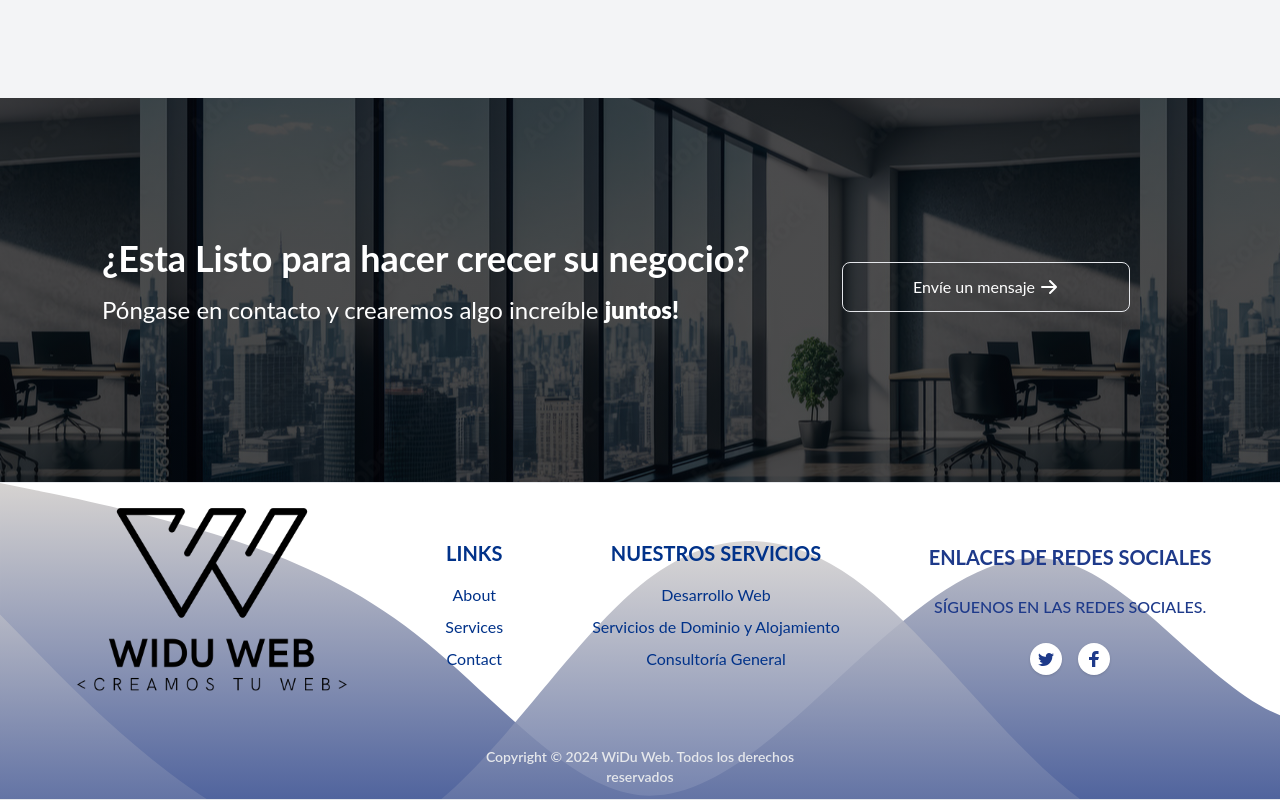
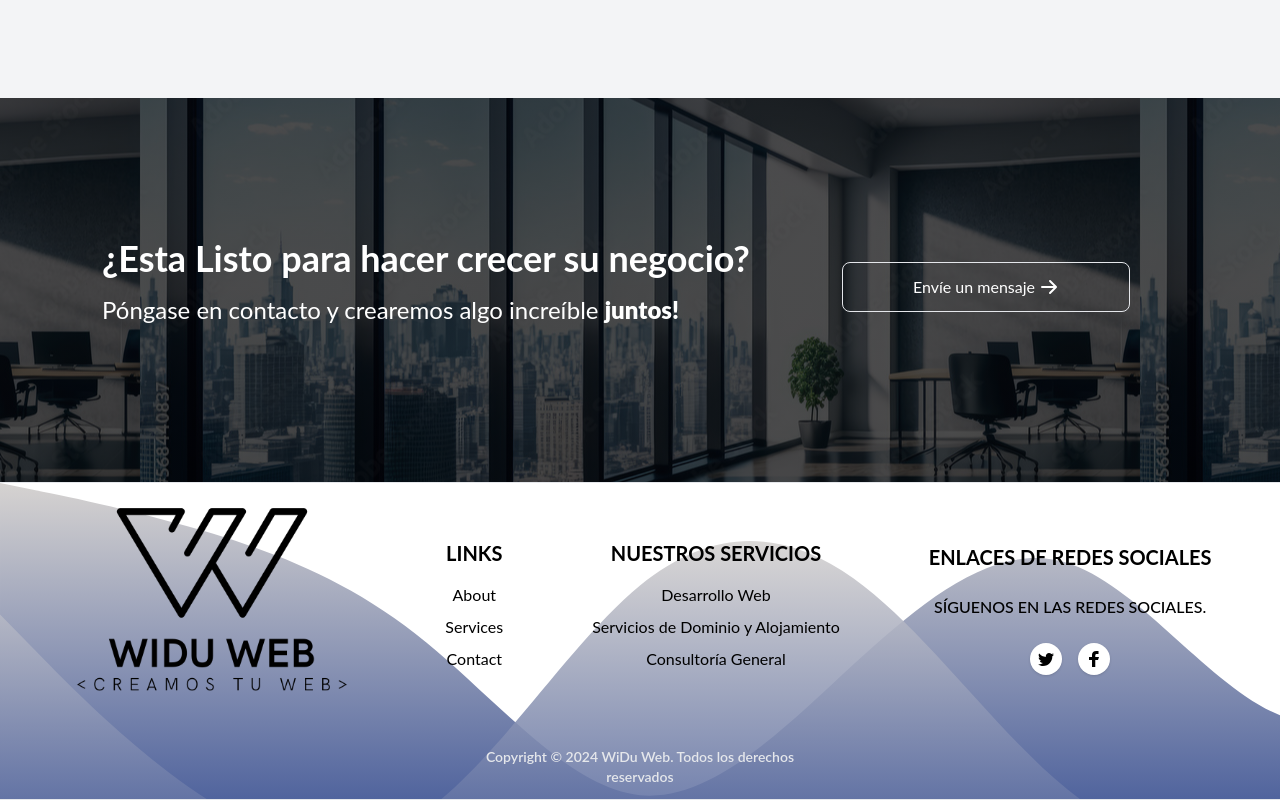
Before and after one commit to adighiero1/webbusiness, a React (Create React App) app in the folder frontend/: page / in a window 1280 px wide. Shown: the part 2558-3358 px from the top of the page. Built offline with nearby package versions, Linux system fonts and the light colour scheme.

Commit message:
cambio de color footer

```diff
--- a/frontend/src/components/Footer.js
+++ b/frontend/src/components/Footer.js
@@ -1,13 +1,116 @@
+// import React from 'react';
+// import {Link} from 'react-router-dom';
+// import { HashLink } from 'react-router-hash-link';
+// import logo from '../images/widuheader.jpg'
+// const Footer = () => {
+//     return (
+//         <>
+//             <footer>
+//                 <div className="footer max-w-full mx-auto px-4 sm:px-6 bg-gray-100 border-t border-b py-30">
+
+//                     {/* Top area: Blocks */}
+//                     <div className="flex flex-row items-center justify-around text-center">
+
+//                     {/* 1st block */}
+//                     <div className="col-span-12 lg:col-span-4">
+//                         <img alt="card img" className="rounded-t float-right duration-1000 w-72" src={logo} />
+//                     </div>
+
+//                     {/* 2nd block */}
+//                     <div className="col-span-6 md:col-span-6 lg:col-span-1 ">
+//                         <h6 className="text-[#013289] text-xl font-bold mb-4">LINKS</h6>
+//                         <ul className="text-md">
+//                         <li className="mb-2">
+//                             <HashLink to="#" className="text-[#013289] hover:text-gray-900 hover:tracking-wider transition duration-250 ease-in-out">About</HashLink>
+//                         </li>
+//                         <li className="mb-2">
+//                             <HashLink to="#" className="text-[#013289] hover:text-gray-900 hover:tracking-wider transition duration-250 ease-in-out">Services</HashLink>
+//                         </li>
+//                         <li className="mb-2">
+//                             <HashLink to="#" className="text-[#013289] hover:text-gray-900 hover:tracking-wider transition duration-250 ease-in-out">Contact</HashLink>
+//                         </li>
+//                         </ul>
+//                     </div>
+
+//                     {/* 3rd block */}
+//                     <div className="col-span-6 md:col-span-6 lg:col-span-4 ">
+//                         <h6 className="text-[#013289] text-xl font-bold mb-4">NUESTROS SERVICIOS</h6>
+//                         <ul className="text-md">
+//                         <li className="mb-2">
+//                             <Link to="#" className="text-[#013289] hover:text-gray-900 hover:tracking-wider transition duration-250 ease-in-out">Desarrollo Web</Link>
+//                         </li>
+//                         <li className="mb-2">
+//                             <Link to="#" className="text-[#013289] hover:text-gray-900 hover:tracking-wider transition duration-250 ease-in-out">Servicios de Dominio y Alojamiento</Link>
+//                         </li>
+//                         <li className="mb-2">
+//                             <Link to="#" className="text-[#013289] hover:text-gray-900 hover:tracking-wider transition duration-250 ease-in-out">Consultoría General</Link>
+//                         </li>
+//                         </ul>
+//                     </div>
+
+//                     {/* 4th block */}
+//                     <div className="col-span-12 text-center lg:col-span-3 font-bold uppercase text-blue-900">
+//                         <div className="text-xl mb-6">
+//                         Enlaces de Redes Sociales
+//                         </div>
+
+//                                 <div className="text-md font-medium mb-6">
+//                                 Síguenos en las redes sociales.
+//                                 </div>
+//                         <div className="mx-auto text-center mt-2">
+//                                 <ul className="flex justify-center mb-4 md:mb-0">
+//                                     <li>
+//                                         <Link to="#" className="flex justify-center items-center text-blue-900 hover:text-gray-500 bg-white hover:bg-white-100 rounded-full shadow transition duration-150 ease-in-out" aria-label="Twitter">
+//                                         <svg className="w-8 h-8 fill-current" viewBox="0 0 32 32" xmlns="http://www.w3.org/2000/svg">
+//                                             <path d="M24 11.5c-.6.3-1.2.4-1.9.5.7-.4 1.2-1 1.4-1.8-.6.4-1.3.6-2.1.8-.6-.6-1.5-1-2.4-1-1.7 0-3.2 1.5-3.2 3.3 0 .3 0 .5.1.7-2.7-.1-5.2-1.4-6.8-3.4-.3.5-.4 1-.4 1.7 0 1.1.6 2.1 1.5 2.7-.5 0-1-.2-1.5-.4 0 1.6 1.1 2.9 2.6 3.2-.3.1-.6.1-.9.1-.2 0-.4 0-.6-.1.4 1.3 1.6 2.3 3.1 2.3-1.1.9-2.5 1.4-4.1 1.4H8c1.5.9 3.2 1.5 5 1.5 6 0 9.3-5 9.3-9.3v-.4c.7-.5 1.3-1.1 1.7-1.8z" />
+//                                         </svg>
+//                                         </Link>
+//                                     </li>
+//                                     <li className="ml-4">
+//                                         <Link to="#" className="flex justify-center items-center text-blue-900 hover:text-gray-500 bg-white hover:bg-white-100 rounded-full shadow transition duration-150 ease-in-out" aria-label="Facebook">
+//                                         <svg className="w-8 h-8 fill-current" viewBox="0 0 32 32" xmlns="http://www.w3.org/2000/svg">
+//                                             <path d="M14.023 24L14 17h-3v-3h3v-2c0-2.7 1.672-4 4.08-4 1.153 0 2.144.086 2.433.124v2.821h-1.67c-1.31 0-1.563.623-1.563 1.536V14H21l-1 3h-2.72v7h-3.257z" />
+//                                         </svg>
+//                                         </Link>
+//                                     </li>
+//                                 </ul>
+//                             </div>
+//                     </div>
+
+//                     </div>
+
+//                     <div className="flex flex-wrap items-center md:justify-between justify-center mx-auto px-4">
+//                 <div className="w-full md:w-4/12 px-4 mx-auto text-center py-2">
+//                     <div className="text-sm text-gray-200 font-semibold py-1">
+//                     Copyright &copy; {new Date().getFullYear()}{"  "}
+//                     <HashLink
+//                         to="#"
+//                         className=" hover:text-gray-900"
+//                     >
+//                        WiDu Web
+//                     </HashLink>. Todos los derechos reservados
+//                     </div>
+//                 </div>
+//                 </div>
+
+//                 </div>
+
+//             </footer>
+//         </>
+//     )
+// }
+// export default Footer;
+
 import React from 'react';
-import {Link} from 'react-router-dom';
+import { Link } from 'react-router-dom';
 import { HashLink } from 'react-router-hash-link';
-import logo from '../images/widuheader.jpg'
+import logo from '../images/widuheader.jpg';
+
 const Footer = () => {
     return (
         <>
             <footer>
                 <div className="footer max-w-full mx-auto px-4 sm:px-6 bg-gray-100 border-t border-b py-30">
-
                     {/* Top area: Blocks */}
                     <div className="flex flex-row items-center justify-around text-center">
 
@@ -17,39 +120,39 @@ const Footer = () => {
                         </div>
 
                         {/* 2nd block */}
-                    <div className="col-span-6 md:col-span-6 lg:col-span-1 ">
-                        <h6 className="text-[#013289] text-xl font-bold mb-4">LINKS</h6>
+                        <div className="col-span-6 md:col-span-6 lg:col-span-1">
+                            <h6 className="text-black text-xl font-bold mb-4">LINKS</h6>
                             <ul className="text-md">
                                 <li className="mb-2">
-                            <HashLink to="#" className="text-[#013289] hover:text-gray-900 hover:tracking-wider transition duration-250 ease-in-out">About</HashLink>
+                                    <HashLink to="#" className="text-black hover:text-gray-900 hover:tracking-wider transition duration-250 ease-in-out">About</HashLink>
                                 </li>
                                 <li className="mb-2">
-                            <HashLink to="#" className="text-[#013289] hover:text-gray-900 hover:tracking-wider transition duration-250 ease-in-out">Services</HashLink>
+                                    <HashLink to="#" className="text-black hover:text-gray-900 hover:tracking-wider transition duration-250 ease-in-out">Services</HashLink>
                                 </li>
                                 <li className="mb-2">
-                            <HashLink to="#" className="text-[#013289] hover:text-gray-900 hover:tracking-wider transition duration-250 ease-in-out">Contact</HashLink>
+                                    <HashLink to="#" className="text-black hover:text-gray-900 hover:tracking-wider transition duration-250 ease-in-out">Contact</HashLink>
                                 </li>
                             </ul>
                         </div>
 
                         {/* 3rd block */}
-                    <div className="col-span-6 md:col-span-6 lg:col-span-4 ">
-                        <h6 className="text-[#013289] text-xl font-bold mb-4">NUESTROS SERVICIOS</h6>
+                        <div className="col-span-6 md:col-span-6 lg:col-span-4">
+                            <h6 className="text-black text-xl font-bold mb-4">NUESTROS SERVICIOS</h6>
                             <ul className="text-md">
                                 <li className="mb-2">
-                            <Link to="#" className="text-[#013289] hover:text-gray-900 hover:tracking-wider transition duration-250 ease-in-out">Desarrollo Web</Link>
+                                    <Link to="#" className="text-black hover:text-gray-900 hover:tracking-wider transition duration-250 ease-in-out">Desarrollo Web</Link>
                                 </li>
                                 <li className="mb-2">
-                            <Link to="#" className="text-[#013289] hover:text-gray-900 hover:tracking-wider transition duration-250 ease-in-out">Servicios de Dominio y Alojamiento</Link>
+                                    <Link to="#" className="text-black hover:text-gray-900 hover:tracking-wider transition duration-250 ease-in-out">Servicios de Dominio y Alojamiento</Link>
                                 </li>
                                 <li className="mb-2">
-                            <Link to="#" className="text-[#013289] hover:text-gray-900 hover:tracking-wider transition duration-250 ease-in-out">Consultoría General</Link>
+                                    <Link to="#" className="text-black hover:text-gray-900 hover:tracking-wider transition duration-250 ease-in-out">Consultoría General</Link>
                                 </li>
                             </ul>
                         </div>
 
                         {/* 4th block */}
-                    <div className="col-span-12 text-center lg:col-span-3 font-bold uppercase text-blue-900">
+                        <div className="col-span-12 text-center lg:col-span-3 font-bold uppercase text-black">
                             <div className="text-xl mb-6">
                                 Enlaces de Redes Sociales
                             </div>
@@ -60,14 +163,14 @@ const Footer = () => {
                             <div className="mx-auto text-center mt-2">
                                 <ul className="flex justify-center mb-4 md:mb-0">
                                     <li>
-                                        <Link to="#" className="flex justify-center items-center text-blue-900 hover:text-gray-500 bg-white hover:bg-white-100 rounded-full shadow transition duration-150 ease-in-out" aria-label="Twitter">
+                                        <Link to="#" className="flex justify-center items-center text-black hover:text-gray-500 bg-white hover:bg-white-100 rounded-full shadow transition duration-150 ease-in-out" aria-label="Twitter">
                                             <svg className="w-8 h-8 fill-current" viewBox="0 0 32 32" xmlns="http://www.w3.org/2000/svg">
                                                 <path d="M24 11.5c-.6.3-1.2.4-1.9.5.7-.4 1.2-1 1.4-1.8-.6.4-1.3.6-2.1.8-.6-.6-1.5-1-2.4-1-1.7 0-3.2 1.5-3.2 3.3 0 .3 0 .5.1.7-2.7-.1-5.2-1.4-6.8-3.4-.3.5-.4 1-.4 1.7 0 1.1.6 2.1 1.5 2.7-.5 0-1-.2-1.5-.4 0 1.6 1.1 2.9 2.6 3.2-.3.1-.6.1-.9.1-.2 0-.4 0-.6-.1.4 1.3 1.6 2.3 3.1 2.3-1.1.9-2.5 1.4-4.1 1.4H8c1.5.9 3.2 1.5 5 1.5 6 0 9.3-5 9.3-9.3v-.4c.7-.5 1.3-1.1 1.7-1.8z" />
                                             </svg>
                                         </Link>
                                     </li>
                                     <li className="ml-4">
-                                        <Link to="#" className="flex justify-center items-center text-blue-900 hover:text-gray-500 bg-white hover:bg-white-100 rounded-full shadow transition duration-150 ease-in-out" aria-label="Facebook">
+                                        <Link to="#" className="flex justify-center items-center text-black hover:text-gray-500 bg-white hover:bg-white-100 rounded-full shadow transition duration-150 ease-in-out" aria-label="Facebook">
                                             <svg className="w-8 h-8 fill-current" viewBox="0 0 32 32" xmlns="http://www.w3.org/2000/svg">
                                                 <path d="M14.023 24L14 17h-3v-3h3v-2c0-2.7 1.672-4 4.08-4 1.153 0 2.144.086 2.433.124v2.821h-1.67c-1.31 0-1.563.623-1.563 1.536V14H21l-1 3h-2.72v7h-3.257z" />
                                             </svg>
@@ -76,7 +179,6 @@ const Footer = () => {
                                 </ul>
                             </div>
                         </div>
-
                     </div>
 
                     <div className="flex flex-wrap items-center md:justify-between justify-center mx-auto px-4">
@@ -85,18 +187,17 @@ const Footer = () => {
                                 Copyright &copy; {new Date().getFullYear()}{"  "}
                                 <HashLink
                                     to="#"
-                        className=" hover:text-gray-900"
+                                    className="hover:text-gray-900"
                                 >
                                     WiDu Web
                                 </HashLink>. Todos los derechos reservados
                             </div>
                         </div>
                     </div>
-
                 </div>
-
             </footer>
         </>
     )
 }
+
 export default Footer;
```
Also changed, not shown: 1 other file (tests, documents, lock files or other folders). Lines whose indentation alone changed are shown as unchanged.
